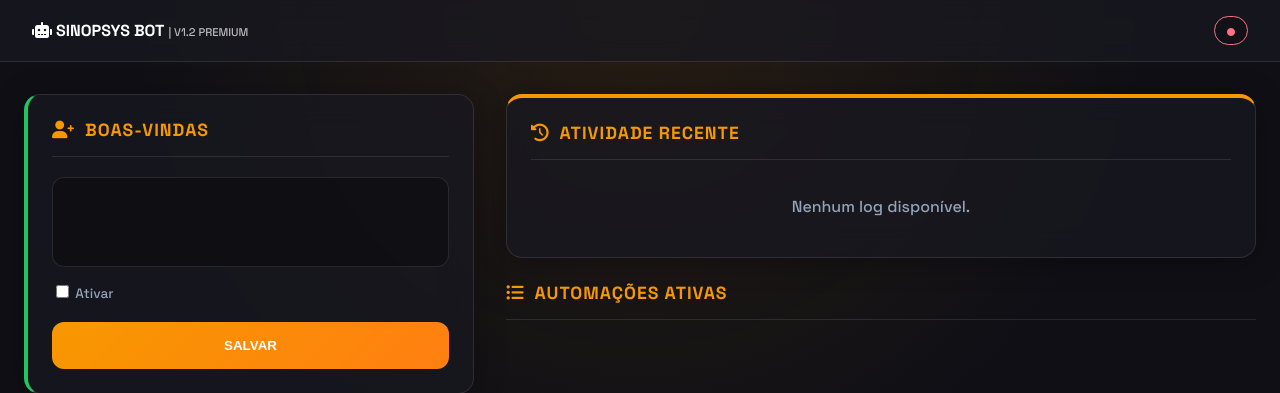
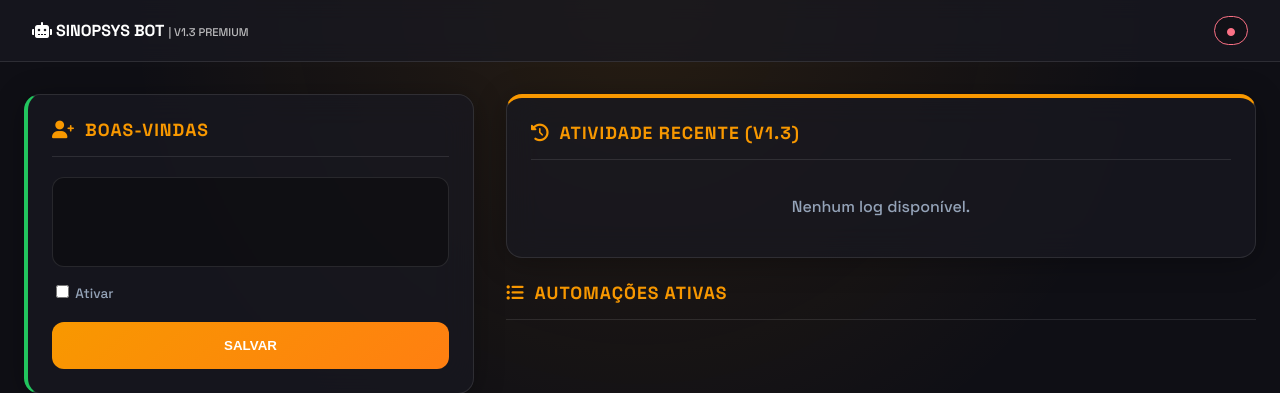
Before and after one commit to modo-automatico/sinopsys-bot, a FastAPI app: template templates/dashboard.html in a window 1280 px wide. Shown: the top 393 px of the page. Run offline with FastAPI, Linux system fonts and the light colour scheme; the template is opened without the code that fills it, so the values that code supplies are empty.

Commit message:
feat: forçando v1.3

```diff
--- a/main.py
+++ b/main.py
@@ -29,7 +29,7 @@
         return {
             "users": {"atendimento": "sinopsys2026"},
             "automations": [],
-            "logs": [{"id": "1", "timestamp": datetime.now().isoformat(), "type": "system", "message": "Sistema Iniciado com Sucesso"}],
+            "logs": [{"id": "init", "timestamp": datetime.now().isoformat(), "type": "system", "message": "Logs V1.3 Ativados"}],
             "welcome_config": {"active": False, "text": "Olá {nome}, obrigado por nos seguir!"}
         }
     try:
@@ -38,7 +38,7 @@
             if "welcome_config" not in data:
                 data["welcome_config"] = {"active": False, "text": "Olá {nome}, obrigado por nos seguir!"}
             if "logs" not in data or not data["logs"]:
-                data["logs"] = [{"id": "1", "timestamp": datetime.now().isoformat(), "type": "system", "message": "Logs Habilitados"}]
+                data["logs"] = [{"id": "v1.3", "timestamp": datetime.now().isoformat(), "type": "system", "message": "Sistema V1.3 Online"}]
             return data
     except:
         return {"users": {"atendimento": "sinopsys2026"}, "automations": [], "logs": [], "welcome_config": {"active": False}}
@@ -52,7 +52,7 @@
     new_log = {
         "id": str(uuid.uuid4()),
         "timestamp": datetime.now().isoformat(),
-        "type": event_type, # 'comment', 'dm', 'system', 'error'
+        "type": event_type,
         "message": message,
         "metadata": metadata or {}
     }
--- a/templates/dashboard.html
+++ b/templates/dashboard.html
@@ -33,7 +33,7 @@
 </head>
 <body>
 <header>
-    <div><i class="fas fa-robot"></i> <strong>SINOPSYS BOT</strong> <span style="opacity: 0.7; font-size: 0.7rem;">| V1.2 PREMIUM</span></div>
+    <div><i class="fas fa-robot"></i> <strong>SINOPSYS BOT</strong> <span style="opacity: 0.7; font-size: 0.7rem;">| V1.3 PREMIUM</span></div>
     <div style="font-size: 0.8rem; background: rgba(0,0,0,0.2); padding: 5px 12px; border-radius: 20px; border: 1px solid {% if token_status.status == 'ok' %}#22c55e{% else %}#fb7185{% endif %};">
         <i class="fas fa-circle" style="color: {% if token_status.status == 'ok' %}#22c55e{% else %}#fb7185{% endif %}; font-size: 8px;"></i> {{ token_status.message }}
     </div>
@@ -70,9 +70,8 @@
             </div>
         </div>
         <div>
-            <!-- LOGS NO TOPO -->
             <div class="card" style="border-top: 4px solid var(--brand);">
-                <h2><i class="fas fa-history"></i> Atividade Recente</h2>
+                <h2><i class="fas fa-history"></i> Atividade Recente (V1.3)</h2>
                 <div style="max-height: 300px; overflow-y: auto;">
                     {% if logs %}
                         {% for log in logs %}
@@ -87,7 +86,6 @@
                     {% endif %}
                 </div>
             </div>
-
             <h2><i class="fas fa-list-ul"></i> Automações Ativas</h2>
             {% for auto in automations %}
             <div class="automation-item">
```
